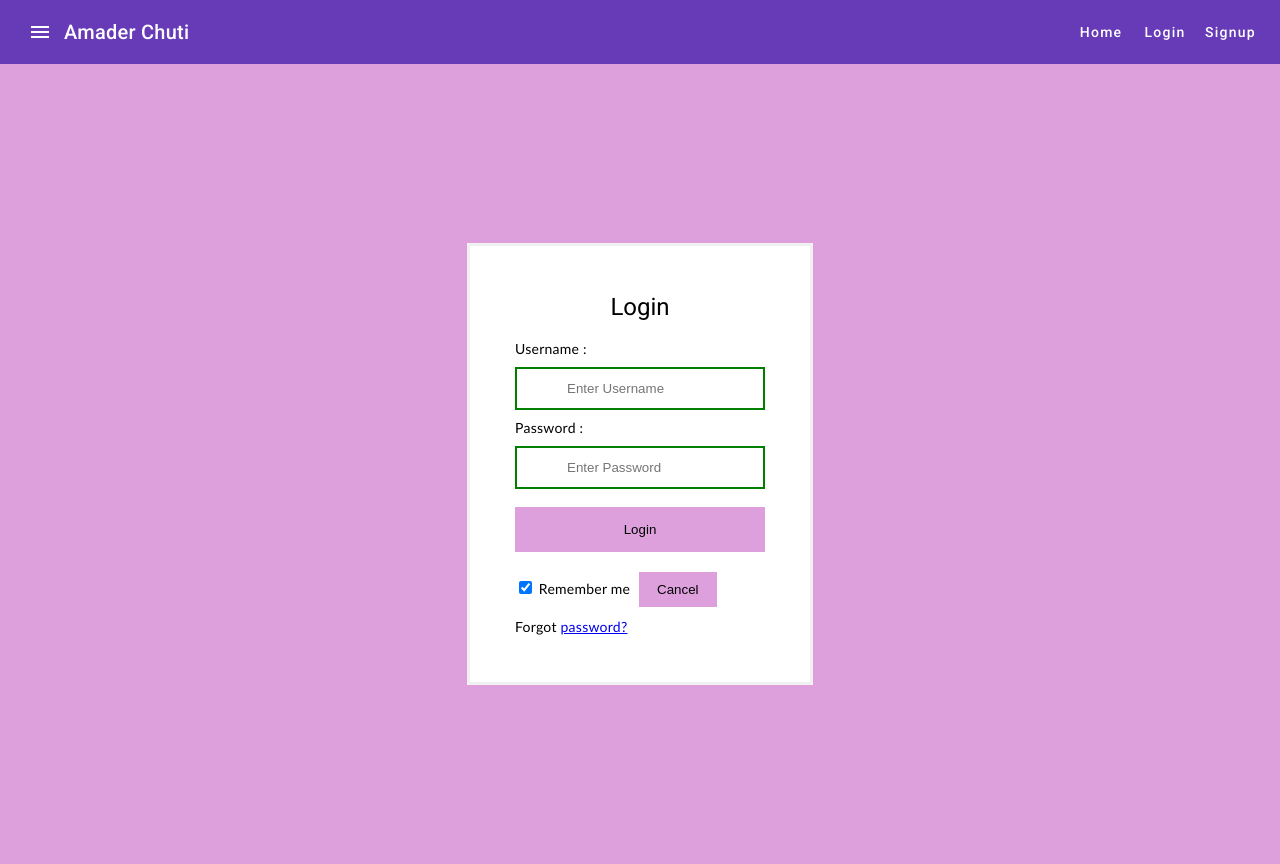
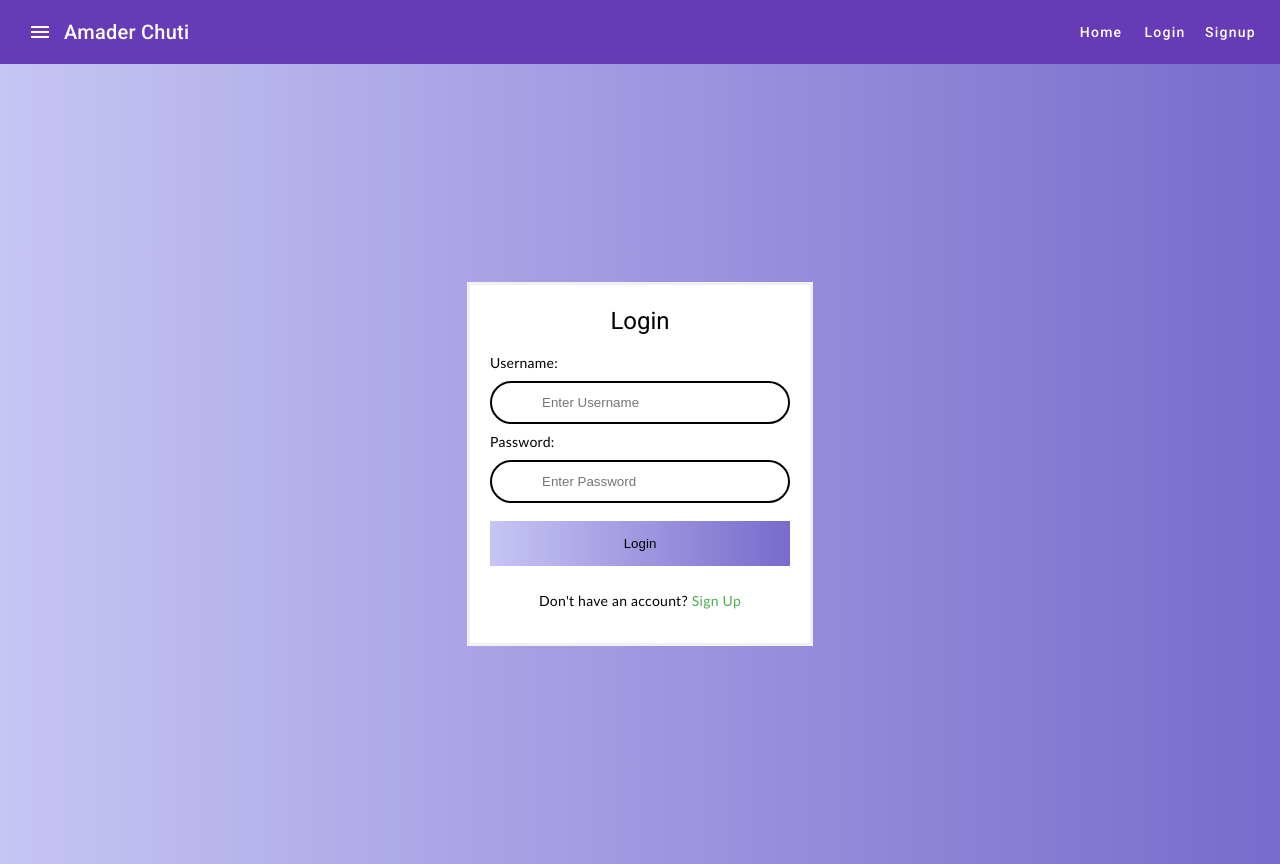
Before and after one commit to Sahil-Ahmed19/AmaderChuti, an Angular app: page /login in a window 1280 px wide. Built offline with nearby package versions, Linux system fonts and the light colour scheme.

Commit message:
First  login design modify

```diff
--- a/src/app/auth/login/login.component.html
+++ b/src/app/auth/login/login.component.html
@@ -1,24 +1,22 @@
 <!DOCTYPE html>
-<html>
+<html lang="en">
 <head>
-<meta name="viewport" content="width=device-width, initial-scale=1">
-<title> Login Page </title>
+<meta charset="UTF-8">
+<meta name="viewport" content="width=device-width, initial-scale=1.0">
+<title>Login Form</title>
 <link rel="stylesheet" href="login.component.scss">
 </head>
 <body>
-
+<div class="container">
   <form>
-    <div class="container">
-        <h1>  Login </h1>
-      <label>Username : </label>
-      <input type="text" placeholder="Enter Username" name="username" required>
-      <label>Password : </label>
-      <input type="password" placeholder="Enter Password" name="password" required>
-      <button type="submit">Login</button>
-      <input type="checkbox" checked="checked"> Remember me
-      <button type="button" class="cancelbtn"> Cancel</button>
-      Forgot <a href="#"> password? </a>
-    </div>
+    <h1>Login</h1>
+    <label for="username">Username:</label>
+    <input type="text" id="username" name="username" placeholder="Enter Username">
+    <label for="password">Password:</label>
+    <input type="password" id="password" name="password" placeholder="Enter Password">
+    <button type="submit">Login</button>
+    <p class="signup">Don't have an account? <a href="#">Sign Up</a></p>
   </form>
+</div>
 </body>
 </html>
--- a/src/app/auth/login/login.component.scss
+++ b/src/app/auth/login/login.component.scss
@@ -1,14 +1,13 @@
-
 body {
   font-family: Calibri, Helvetica, sans-serif;
-  background-color:plum;
+  background: linear-gradient(90deg, #C7C5F4, #776BCC);
   display: flex;
   justify-content: center;
   align-items: center;
   height: 100vh;
 }
 button {
-  background-color: plum;
+  background: linear-gradient(90deg, #C7C5F4, #776BCC);
   width: 100%;
   color:black;
   padding: 15px;
@@ -27,22 +26,33 @@ input[type=text], input[type=password] {
   margin: 8px 0;
   padding: 12px 50px;
   display: inline-block;
-  border: 2px solid green;
+  border: 2px solid black;
+  border-radius: 50px;
   box-sizing: border-box;
 }
 button:hover {
- background-color:green ;
-  opacity: 0.7;
+ background:green ;
+     opacity: calc(0.8);
 }
-.cancelbtn {
-  width: auto;
-  padding: 10px 18px;
-  margin: 10px 5px;
-}
+
 .container {
-  padding: 25px;
+     padding: 30px;
+
 
 }
 .container h1{
     text-align: center;
 }
+.signup {
+  text-align: center;
+  margin-top: 15px;
+  color: black;
+}
+
+.signup a {
+  color: #4CAF50;
+  text-decoration: none;
+}
+.signup a:hover{
+  color: blue;
+}
```
